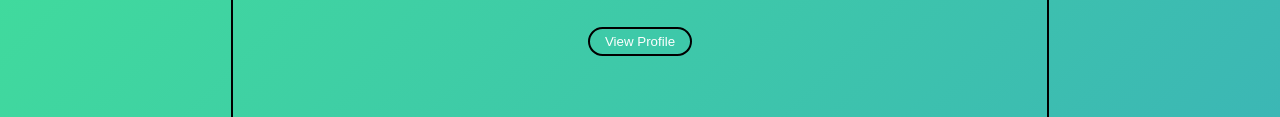
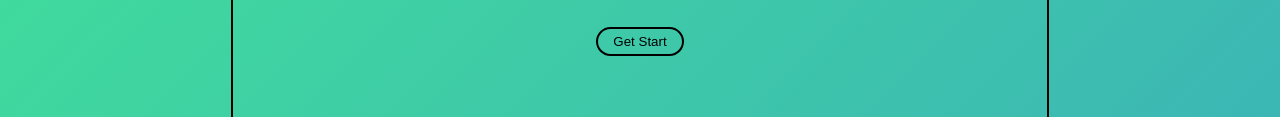
Before and after one commit to OWAISIDRISI53/owais0, a plain HTML site: page index.html in a window 1280 px wide. Shown: the part 485-602 px from the top of the page. Drawn offline with Linux system fonts and the light colour scheme.

Commit message:
Update index.html

```diff
--- a/index.html
+++ b/index.html
@@ -30,7 +30,7 @@
         elit, sed do eiusmod tempor incididunt ut labore
         et dolore magna aliqua. <br /> Ut enim ad minim veniam,
         quis nostrud exercitation ullamco laboris nisi ut.</p>
-   <button onclick="on()"><a href="https://www.sololearn.com/Profile/23076132/?ref=app" target="_blank">View Profile</a></button>
+   <button onclick="on()">Get Start</button>
     </div>
   </div>
   <script>
```
